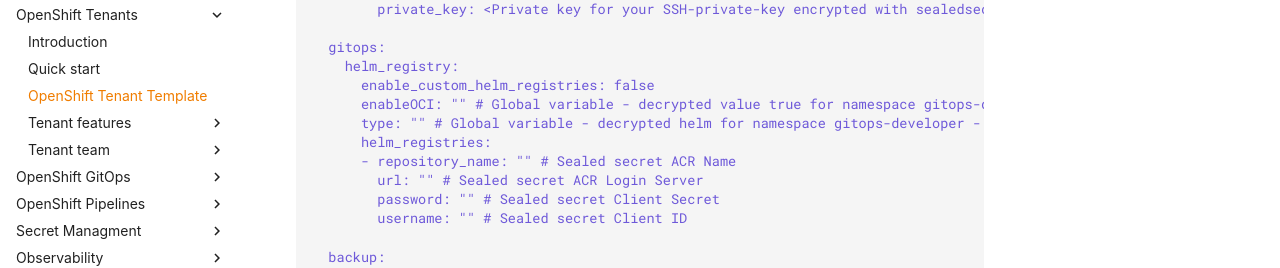
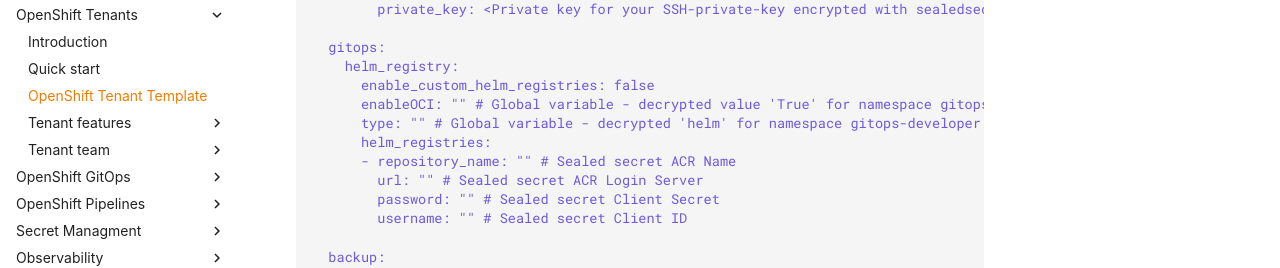
Before and after one commit to Sopra-Steria-Norge-Kubernetes/OpenShift, an MkDocs documentation site: the page built from docs/OpenShift Tenants/OpenShift-tenant-template.md, in a window 1280 px wide and 900 px high, scrolled down 1766 px. Shown: the part 165-433 px from the top of the window. Built offline with MkDocs 1.6.1 and Material for MkDocs 9.7.7, drawn with Linux system fonts in a browser that asks for light colours; some web fonts are replaced; comment, search, counter and statistics services are not loaded.

```diff
--- a/docs/OpenShift Tenants/OpenShift-tenant-template.md
+++ b/docs/OpenShift Tenants/OpenShift-tenant-template.md
@@ -94,8 +94,8 @@ values: |
   gitops:
     helm_registry:
       enable_custom_helm_registries: false
-      enableOCI: "" # Global variable - decrypted value true for namespace gitops-developer - Encrypted and sat by cluster admins
-      type: "" # Global variable - decrypted helm for namespace gitops-developer - Encrypted and sat by cluster admins
+      enableOCI: "" # Global variable - decrypted value 'True' for namespace gitops-developer - Encrypted and sat by cluster admins
+      type: "" # Global variable - decrypted 'helm' for namespace gitops-developer - Encrypted and sat by cluster admins
       helm_registries:
       - repository_name: "" # Sealed secret ACR Name
         url: "" # Sealed secret ACR Login Server
```
